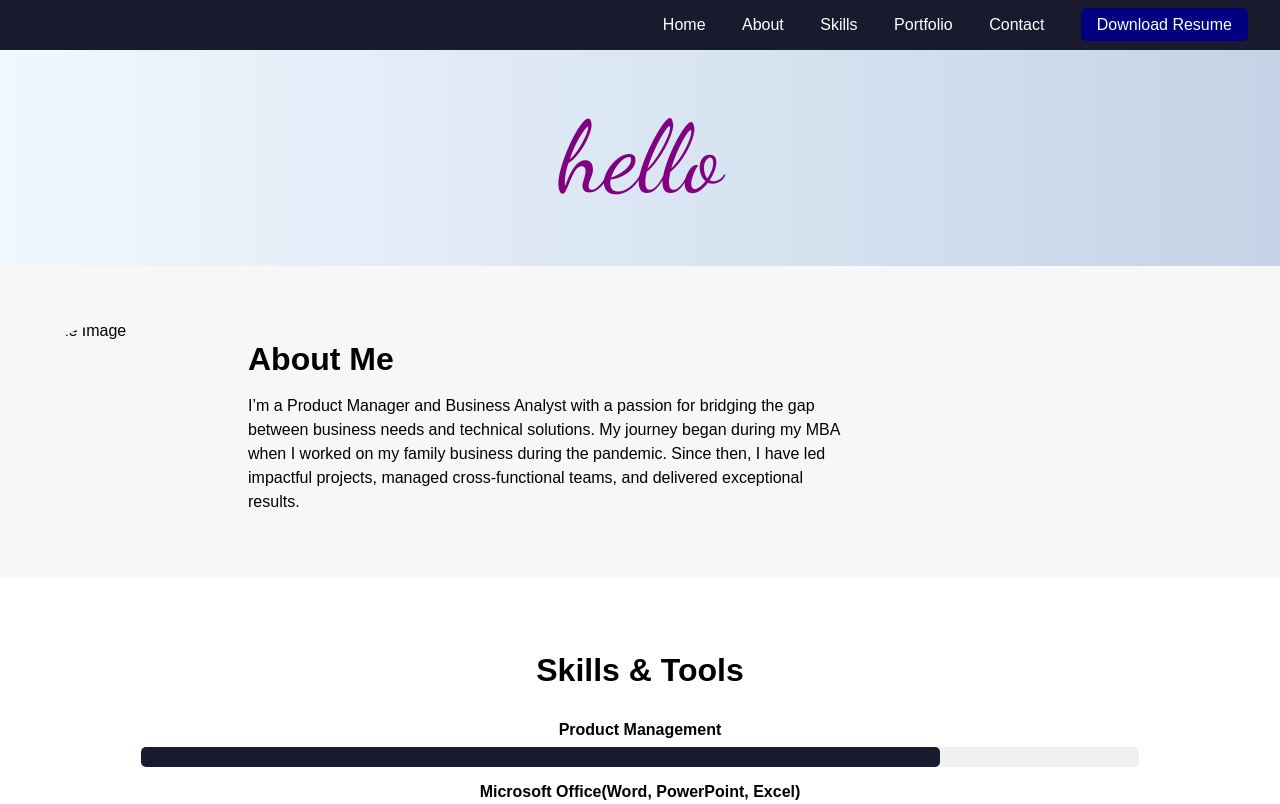
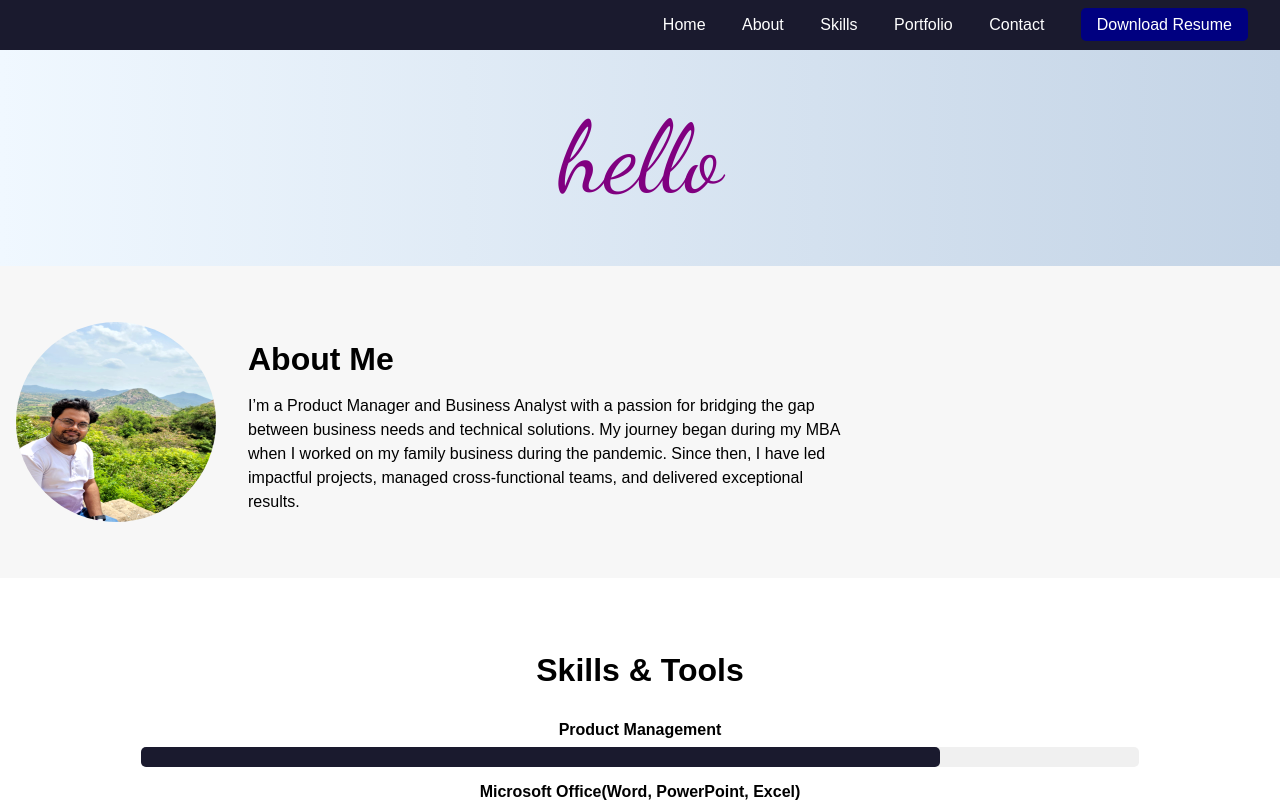
Before and after one commit to surya-astic/PersonalProfile, a plain HTML site: page index.html in a window 1280 px wide. Shown: the top 804 px of the page. Drawn offline with Linux system fonts and the light colour scheme.

Commit message:
Update index.html

```diff
--- a/index.html
+++ b/index.html
@@ -247,7 +247,7 @@
 </section>
 
 <section class="about" id="about">
-    <img src="images/profile.jpeg" alt="Profile Image" width="200" height="200">
+    <img src="profile.jpeg" alt="Profile Image" width="200" height="200">
     <div class="text">
         <h2>About Me</h2>
         <p>I’m a Product Manager and Business Analyst with a passion for bridging the gap between business needs and technical solutions. My journey began during my MBA when I worked on my family business during the pandemic. Since then, I have led impactful projects, managed cross-functional teams, and delivered exceptional results.</p>
```
